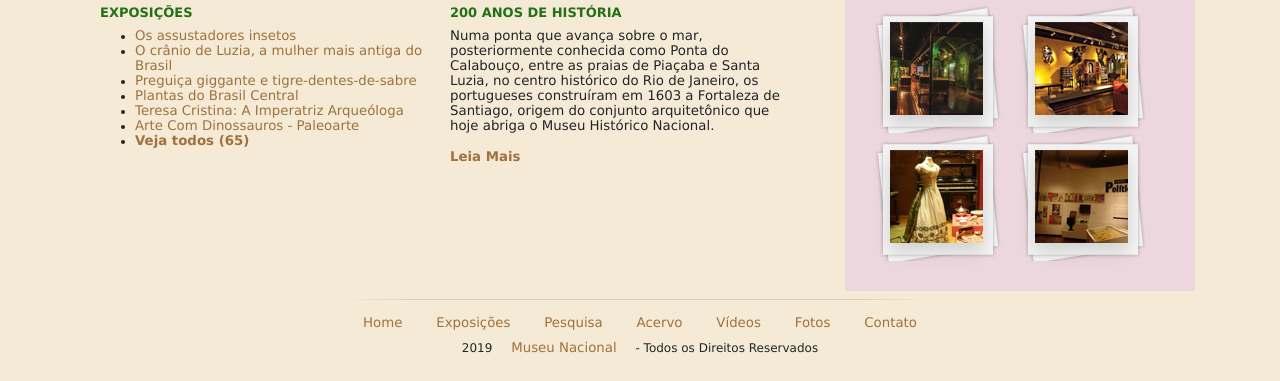
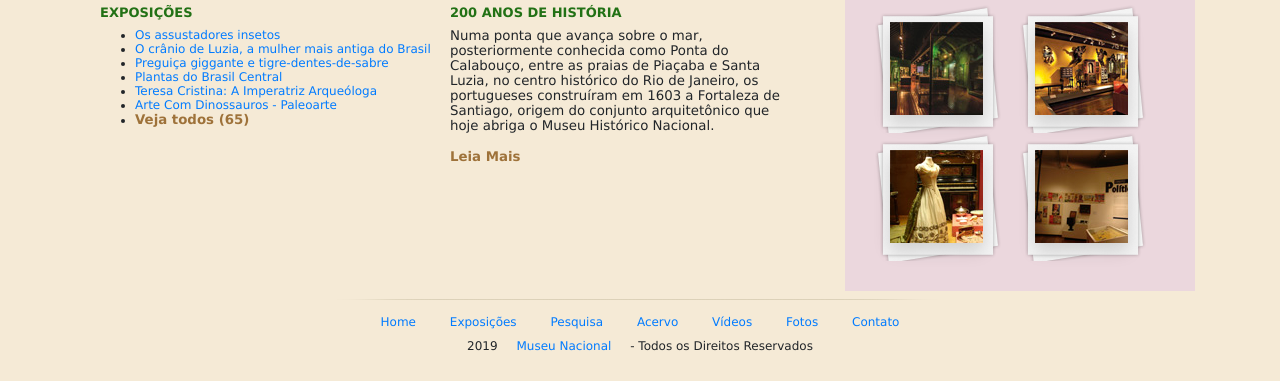
Before and after one commit to sabrainas/museu, a plain HTML site: page index.html in a window 1280 px wide. Shown: the part 616-997 px from the top of the page. Drawn offline with nearby package versions, Linux system fonts and the light colour scheme.

Commit message:
index.html

```diff
--- a/index.html
+++ b/index.html
@@ -81,12 +81,12 @@
                         <div id="exposicoes" class="w-50 w-sm-100 me-2 " >
                             <h3>Exposições</h3>
                             <ul  class="itens respons">
-                                <li><a class="laranja" href="">Os assustadores insetos</a></li>
-                                <li><a class="laranja" href="">O crânio de Luzia, a mulher mais antiga do Brasil</a></li>
-                                <li><a class="laranja" href="">Preguiça giggante e tigre-dentes-de-sabre</a></li>
-                                <li><a class="laranja" href="">Plantas do Brasil Central</a></li>
-                                <li><a class="laranja" href="">Teresa Cristina: A Imperatriz Arqueóloga</a></li>
-                                <li><a class="laranja" href="">Arte Com Dinossauros - Paleoarte</a></li>
+                                <li><a class="link-exp" href="">Os assustadores insetos</a></li>
+                                <li><a class="link-exp" href="">O crânio de Luzia, a mulher mais antiga do Brasil</a></li>
+                                <li><a class="link-exp" href="">Preguiça giggante e tigre-dentes-de-sabre</a></li>
+                                <li><a class="link-exp" href="">Plantas do Brasil Central</a></li>
+                                <li><a class="link-exp" href="">Teresa Cristina: A Imperatriz Arqueóloga</a></li>
+                                <li><a class="link-exp" href="">Arte Com Dinossauros - Paleoarte</a></li>
                                 <li><a class="destaque" href="">Veja todos (65)</a></li>
                             </ul>
                         </div>
@@ -115,7 +115,7 @@
                             <label for="">Qtd pessoas</label>
                             <input type="number" id="qtdPessoas" max="5" min="0" style="width: 40px;">
 
-                            <button class="btn">Verificar disponibilidade</button>
+                            <button onclick="limite()" class="btn">Verificar disponibilidade</button>
                         </form>
                     </div>
                     <div id="fotos">
@@ -148,16 +148,16 @@
             </div>
             <div id="rodape">
                 <section>
-                    <a class="laranja" href="">Home</a>
-                    <a class="laranja" href="">Exposições</a>
-                    <a class="laranja" href="">Pesquisa</a>
-                    <a class="laranja" href="">Acervo</a>
-                    <a class="laranja" href="">Vídeos</a>
-                    <a class="laranja" href="">Fotos</a>
-                    <a class="laranja" href="">Contato</a>
+                    <a class="link-exp" href="">Home</a>
+                    <a class="link-exp" href="">Exposições</a>
+                    <a class="link-exp" href="">Pesquisa</a>
+                    <a class="link-exp" href="">Acervo</a>
+                    <a class="link-exp" href="">Vídeos</a>
+                    <a class="link-exp" href="">Fotos</a>
+                    <a class="link-exp" href="">Contato</a>
                 </section>
                 <section>
-                    <p>2019 <a class="laranja" href="">Museu Nacional</a> - Todos os Direitos Reservados</p>
+                    <p>2019 <a class="link-exp" href="">Museu Nacional</a> - Todos os Direitos Reservados</p>
                 </section>
             </div>
         </footer>
```
